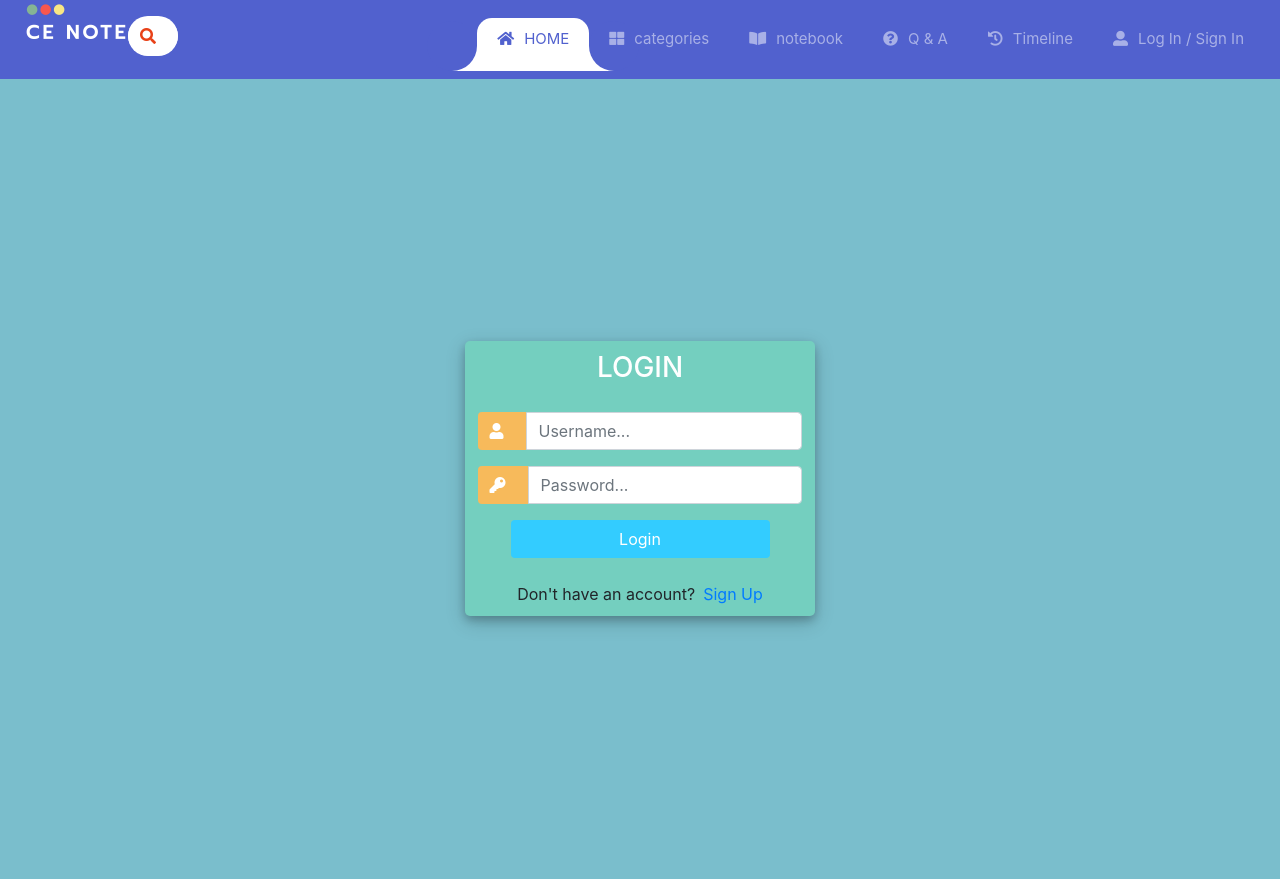
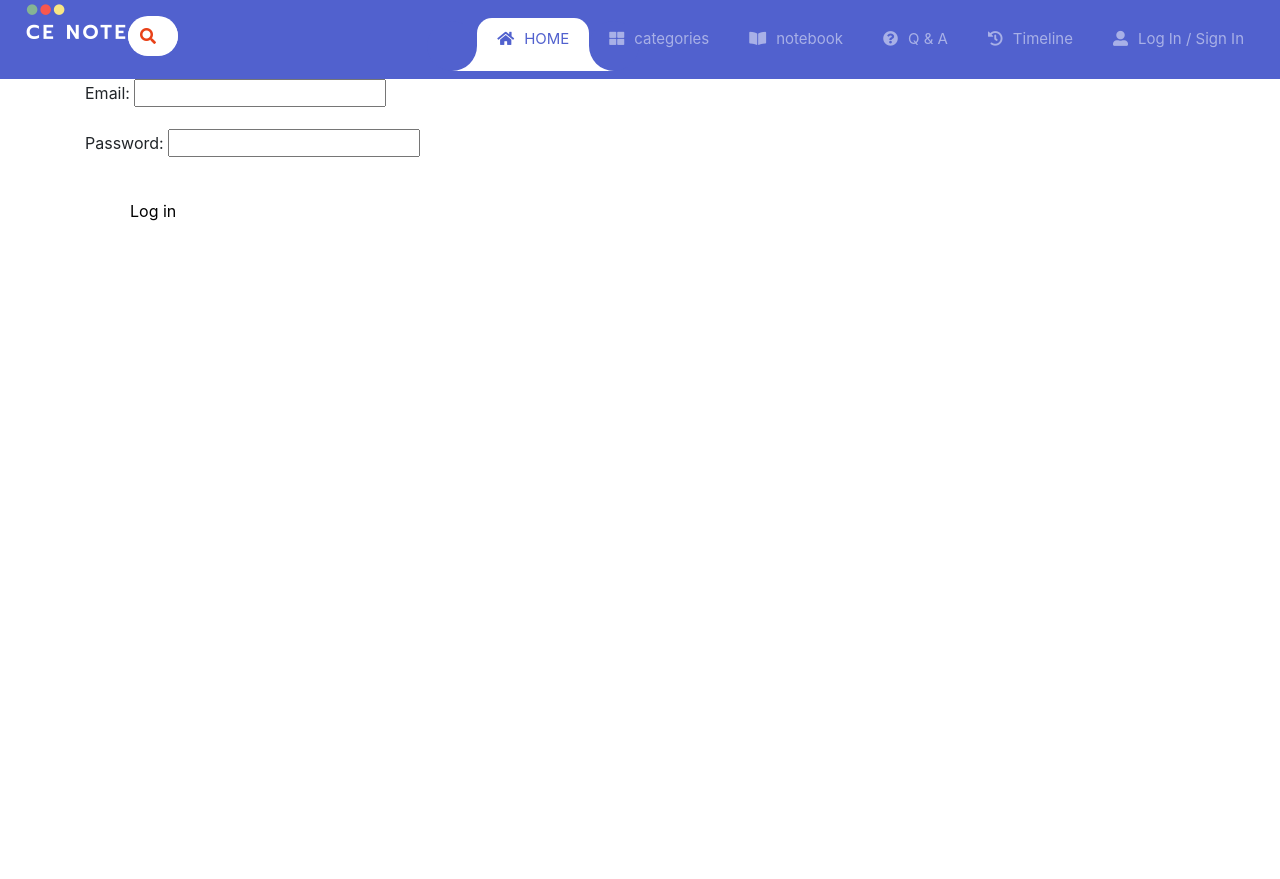
Before and after one commit to Chanwanit-Nuchyoo/CENOTE, a Django app: page /login/ in a window 1280 px wide. After the commit the page ends 221 px from the top, so only its background shows below. Run offline with Django 4.2, Linux system fonts and the light colour scheme; some libraries are stand-ins or nearby versions.

Commit message:
add login system(not complete)

```diff
--- a/account/forms.py
+++ b/account/forms.py
@@ -1,6 +1,7 @@
 from dataclasses import field
 from django import forms
 from django.contrib.auth.forms import UserCreationForm
+from django.contrib.auth import authenticate
 
 from account.models import Account
 
@@ -12,3 +13,16 @@ class SignUpForm(UserCreationForm):
         model = Account
         fields = ['email','username','password1', 'password2']
         exclude = []
+
+class SigninForm(forms.ModelForm):
+    password = forms.CharField(label='Password', widget=forms.PasswordInput)
+
+    class Meta:
+        model = Account
+        fields = ['email','password']
+
+    def clean(self):
+        email = self.cleaned_data['email']
+        password = self.cleaned_data['password']
+        if not authenticate(email=email, password=password):
+            raise forms.ValidationError("Invalid login")
--- a/account/templates/account/login.html
+++ b/account/templates/account/login.html
@@ -5,113 +5,33 @@
 	<script src="https://ajax.googleapis.com/ajax/libs/jquery/3.3.1/jquery.min.js"></script>
 	<link rel="stylesheet" href="https://use.fontawesome.com/releases/v5.6.1/css/all.css" integrity="sha384-gfdkjb5BdAXd+lj+gudLWI+BXq4IuLW5IT+brZEZsLFm++aCMlF1V92rMkPaX4PP" crossorigin="anonymous">
 
-
-	<style>
-		body,
-		html {
-			margin: 0;
-			padding: 0;
-			height: 100%;
-			background: #7abecc !important;
-		}
-		.user_card {
-			width: 350px;
-			margin-top: auto;
-			margin-bottom: auto;
-			background: #74cfbf;
-			position: relative;
-			display: flex;
-			justify-content: center;
-			flex-direction: column;
-			padding: 10px;
-			box-shadow: 0 4px 8px 0 rgba(0, 0, 0, 0.2), 0 6px 20px 0 rgba(0, 0, 0, 0.19);
-			-webkit-box-shadow: 0 4px 8px 0 rgba(0, 0, 0, 0.2), 0 6px 20px 0 rgba(0, 0, 0, 0.19);
-			-moz-box-shadow: 0 4px 8px 0 rgba(0, 0, 0, 0.2), 0 6px 20px 0 rgba(0, 0, 0, 0.19);
-			border-radius: 5px;
-
-		}
-
-		.form_container {
-			margin-top: 20px;
-		}
-
-		#form-title{
-			color: #fff;
-
-		}
-
-		.login_btn {
-			width: 100%;
-			background: #33ccff !important;
-			color: white !important;
-		}
-		.login_btn:focus {
-			box-shadow: none !important;
-			outline: 0px !important;
-		}
-		.login_container {
-			padding: 0 2rem;
-		}
-		.input-group-text {
-			background: #f7ba5b !important;
-			color: white !important;
-			border: 0 !important;
-			border-radius: 0.25rem 0 0 0.25rem !important;
-		}
-		.input_user,
-		.input_pass:focus {
-			box-shadow: none !important;
-			outline: 0px !important;
-		}
-
-		#messages{
-			background-color: grey;
-			color: #fff;
-			padding: 10px;
-			margin-top: 10px;
-		}
-	</style>
-
 {% endblock %}
 
 {% block content %}
 	<div class="container h-100">
-		<div class="d-flex justify-content-center h-100">
-			<div class="user_card">
-				<div class="d-flex justify-content-center">
+		<form method="post">
+			{% csrf_token %}
+			{% for field in form %}
+			<p>
+				{{field.label_tag}}
+				{{field}}
 
+				{% if field.help_text %}
+					<small style="color: grey;">{{field.help_text}}</small>
+				{% endif %}
 
-					<h3 id="form-title">LOGIN</h3>
-				</div>
-				<div class="d-flex justify-content-center form_container">
-					<form method="POST" action="">
-						<div class="input-group mb-3">
-							<div class="input-group-append">
-								<span class="input-group-text"><i class="fas fa-user"></i></span>
-							</div>
-							<input type="text" name="username" placeholder="Username..." class="form-control">
-						</div>
-						<div class="input-group mb-2">
-							<div class="input-group-append">
-								<span class="input-group-text"><i class="fas fa-key"></i></span>
-							</div>
-								<input type="password" name="password" placeholder="Password..." class="form-control" >
-						</div>
+				{% for error in field_errors %}
+					<p style="color: red;">{{error}}</p>
+				{% endfor %}
 
-							<div class="d-flex justify-content-center mt-3 login_container">
-				 				<input class="btn login_btn" type="submit" value="Login">
-				   			</div>
-					</form>
-
-				</div>
-
-				<div class="mt-4">
-					<div class="d-flex justify-content-center links">
-						Don't have an account? <a href="{% url 'signupview' %}" class="ml-2">Sign Up</a>
+				{% if form.non_field_errors %}
+					<div style='color:red;'>
+						<p>{{login_form.non_field_errors}}</p>
 					</div>
-
-				</div>
-			</div>
-		</div>
+				{% endif %}
+			</p>
+			{% endfor %}
+			<button type="submit">Log in</button>
+		</form>
 	</div>
 {% endblock %}
--- a/account/urls.py
+++ b/account/urls.py
@@ -6,4 +6,5 @@ from . import views
 urlpatterns = [
     path('login/',views.loginview, name='loginview'),
     path('signup/',views.signupview, name='signupview'),
+    path('logout/',views.logout_view, name='logoutview'),
 ]
--- a/account/views.py
+++ b/account/views.py
@@ -1,13 +1,30 @@
 from django.shortcuts import render,redirect
-from account.forms import SignUpForm
-from django.contrib.auth import login,authenticate
+from account.forms import SignUpForm, SigninForm
+from django.contrib.auth import login,authenticate,logout
 
 def loginview(request):
     context = {}
-    return render(request,'account/login.html',context)
+    user = request.user
+    if user.is_authenticated:
+        return redirect('home')
+
+    if request.POST:
+        form = SigninForm(request.POST)
+        if form.is_valid():
+            email = request.POST['email']
+            password = request.POST['password']
+            user = authenticate(email=email, password=password)
+
+            if user:
+                login(request, user)
+                return redirect('home')
+    else:
+        form = SigninForm()
+
+    context['form'] = form
+    return render(request, 'account/login.html', context)
 
 def signupview(request):
-
     context = {}
     if request.method == 'POST':
         form = SignUpForm(request.POST)
@@ -24,3 +41,7 @@ def signupview(request):
         form = SignUpForm()
         context['signup_form'] = form
     return render(request,'account/signup.html',context)
+
+def logout_view(request):
+    logout(request)
+    return redirect('home')
--- a/templates/main.html
+++ b/templates/main.html
@@ -41,7 +41,11 @@
                     <a class="nav-link" href="javascript:void(0);"><i class="fas fa-history"></i>Timeline</a>
                 </li>
                 <li class="nav-item">
-                    <a class="nav-link" href="{% url 'loginview' %}"><i class="fas fa-user-alt"></i>Log In / Sign In</a>
+                    {% if not request.user.is_authenticated %}
+                    <a class="nav-link" href="{% url 'loginview' %}""><i class="fas fa-user-alt"></i>Log In / Sign In</a>
+                    {% else %}
+                    <a class="nav-link" href="{% url 'logoutview' %}"><i class="fas fa-user-alt"></i>{{request.user.username}}</a>
+                    {% endif %}
                 </li>
             </ul>
         </div>
```
